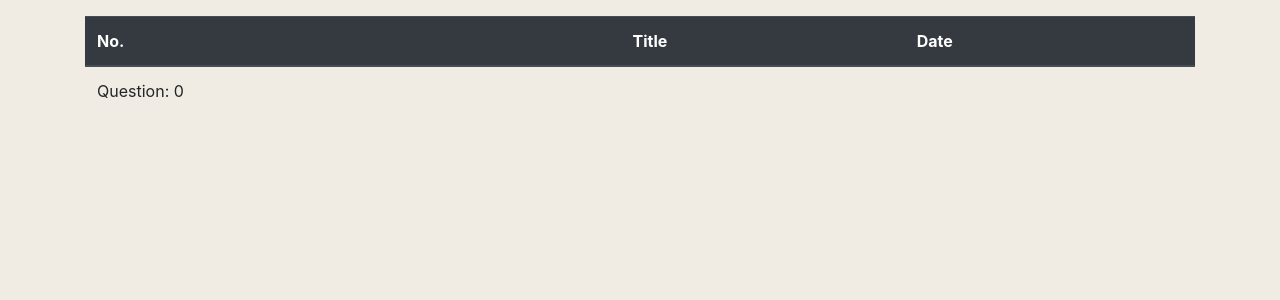
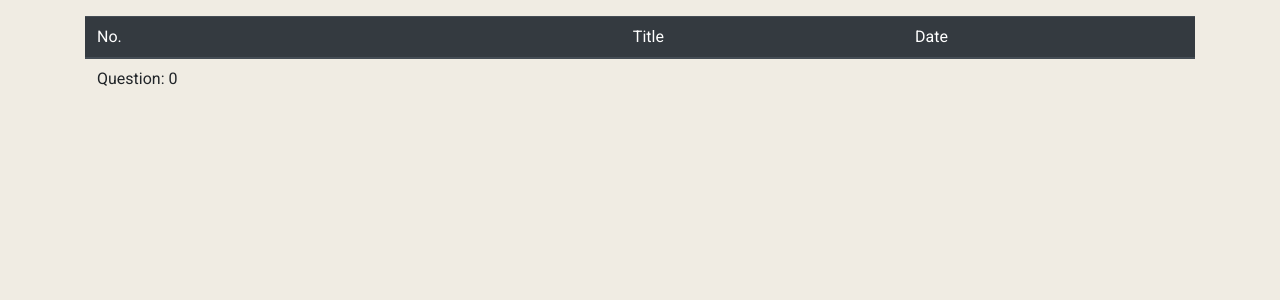
Before and after one commit to hancandice/django_b, a Django app: page /pybo/ in a window 1280 px wide. Shown: the top 300 px of the page. Run offline with Django 3.2, Linux system fonts and the light colour scheme; data that the repository does not hold is empty; some libraries are stand-ins or nearby versions.

Commit message:
Add google font

```diff
--- a/static/pybo/style.css
+++ b/static/pybo/style.css
@@ -49,6 +49,7 @@ input[type="submit"] {
 
 body {
   background-color: var(--light-beige);
+  font-family: "Roboto", sans-serif;
 }
 
 .badge {
--- a/templates/base.html
+++ b/templates/base.html
@@ -4,6 +4,10 @@
   <head>
     <meta charset="UTF-8" />
     <meta name="viewport" content="width=device-width, initial-scale=1.0" />
+    <link
+      href="https://fonts.googleapis.com/css2?family=Roboto:wght@400;700&display=swap"
+      rel="stylesheet"
+    />
     <link
       rel="stylesheet"
       type="text/css"
@@ -14,8 +18,7 @@
       type="text/css"
       href="{% static 'pybo/style.css' %}"
     />
-
-    <title>Hello, pybo!</title>
+    <title>Django</title>
   </head>
   <body>
     {% block content %} {% endblock %}
```
Also changed, not shown: static/pybo/reset.css (renamed from static/reset.css), 2 other files.
